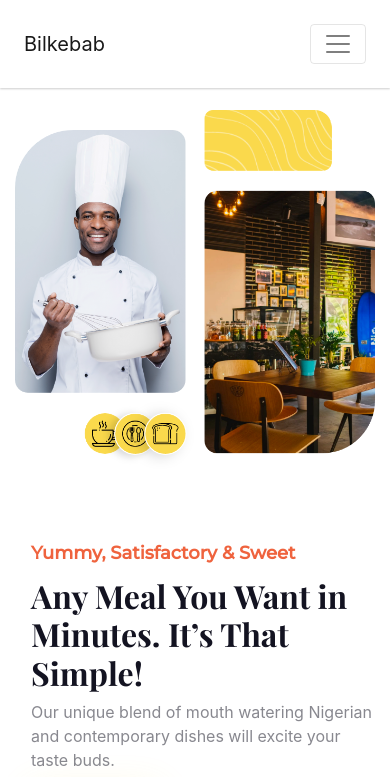
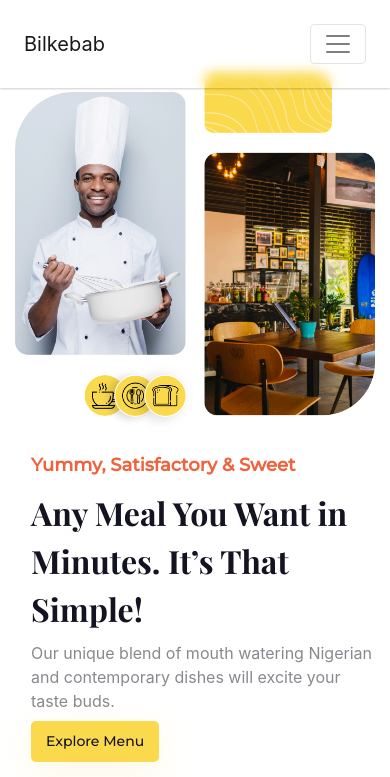
Before and after one commit to adaji025/bikeebab, a plain HTML site: page index.html in a window 390 px wide. Shown: the top 777 px of the page. Drawn offline with nearby package versions, Linux system fonts and the light colour scheme.

Commit message:
made adjustment to the header

```diff
--- a/css/style.css
+++ b/css/style.css
@@ -12,7 +12,7 @@ body {
 /* Into Section CSS */
 .fixed-top {
   position: sticky !important;
-  width: 100vw !important;
+  /* width: 100vw !important; */
   top: 0 !important;
   left: 0;
   background-color: transparent !important;
@@ -455,8 +455,11 @@ line-height: 85px;
   }
 }
 @media (max-width: 475px) {
-  header #intro img.chef {
-    margin-top: -900px;
+  /* header #intro img.chef {
+    margin-top: -950px;
+  } */
+  .fixed-top {
+    position: fixed !important;
   }
   .feature-text {
     margin-top: -150px;
@@ -472,6 +475,9 @@ line-height: 85px;
   }
   body {
     overflow-x: hidden !important;
+  }
+  #intro .intro-text span.second {
+   line-height: 1.5 !important;
   }
 }
 @media (max-width: 375px) {
@@ -490,6 +496,6 @@ body {
   overflow-x: hidden !important;
 }
 .intro-text {
-  margin-top: -190px !important;
+  margin-top: -160px !important;
 }
 }
```
